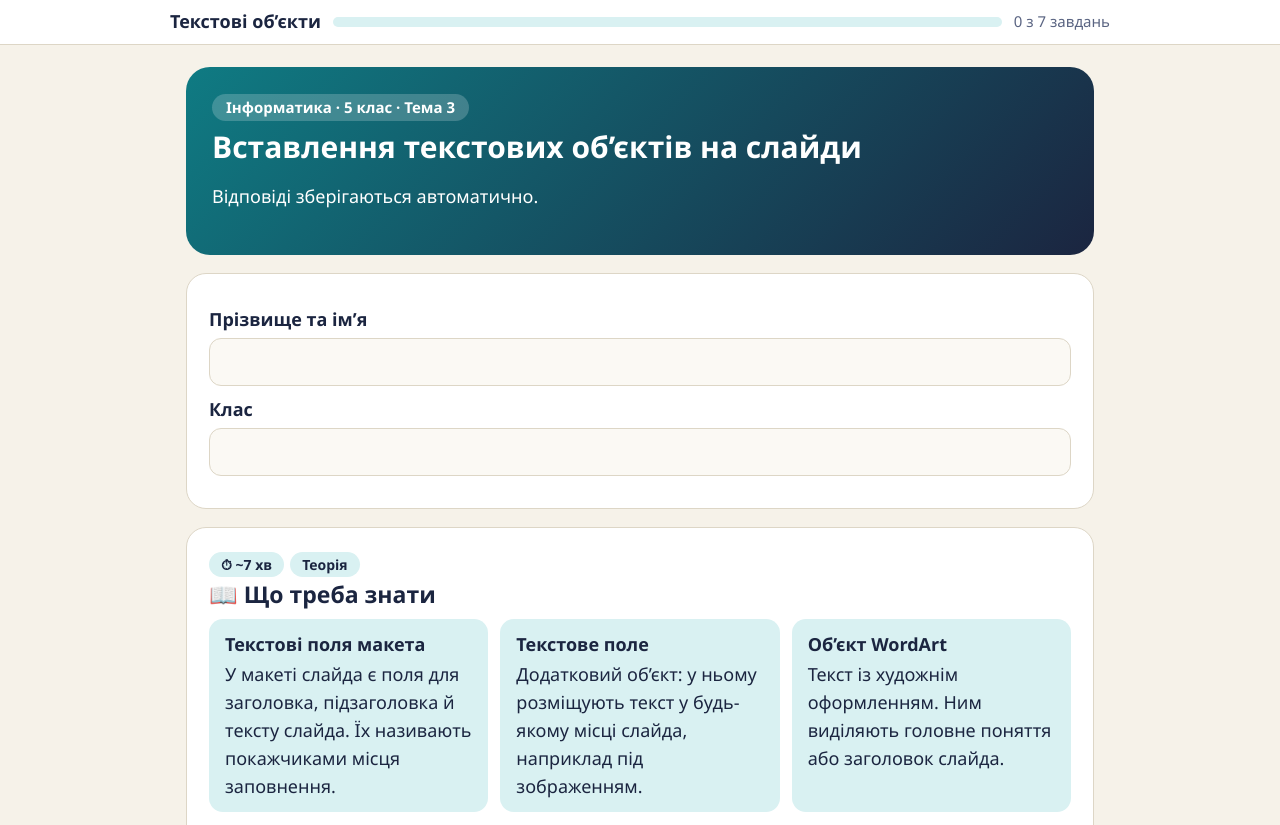
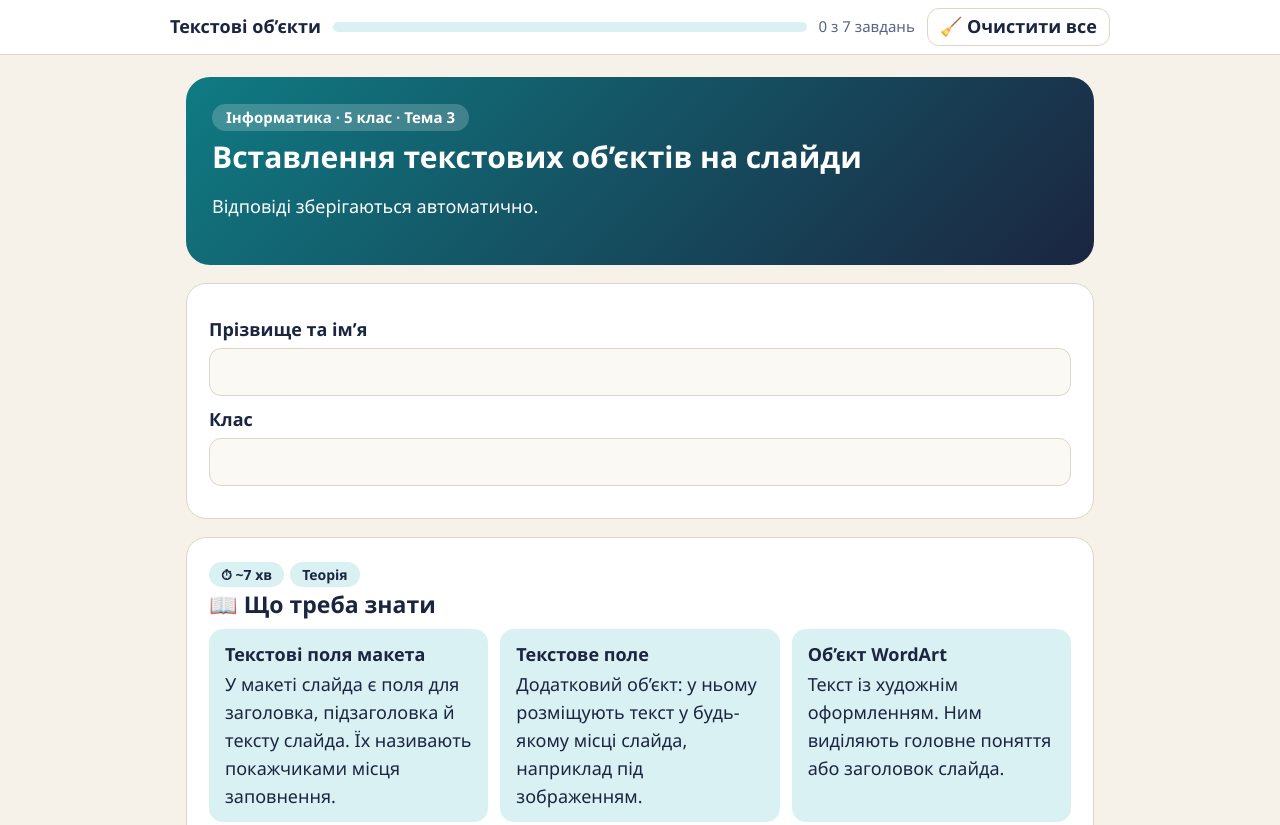
Before and after one commit to lesson202/5_1811, a plain HTML site: page index.html in a window 1280 px wide. Shown: the top 825 px of the page. Drawn offline with Linux system fonts and the light colour scheme.

Commit message:
Add files via upload

```diff
--- a/index.html
+++ b/index.html
@@ -56,13 +56,14 @@ button.ghost{background:transparent;color:var(--ink);border:1px solid var(--line
 </style>
 </head>
 <body>
-<div class="top"><div class="row"><b id="who">Текстові об’єкти</b><div class="bar"><i id="fill"></i></div><span class="small" id="prog"></span></div></div>
+<div class="top"><div class="row"><b id="who">Текстові об’єкти</b><div class="bar"><i id="fill"></i></div><span class="small" id="prog"></span><button class="ghost" data-act="reset" style="margin:0;padding:4px 12px">🧹 Очистити все</button></div></div>
 <main id="app"></main>
 <script>
 var LS='tekst_5kl_v1',storageOk=true;
 function esc(s){return String(s==null?'':s).replace(/[&<>"']/g,function(c){return {'&':'&amp;','<':'&lt;','>':'&gt;','"':'&quot;',"'":'&#39;'}[c]})}
 var state={a:{},c:{},name:'',cls:''};
 try{var s=localStorage.getItem(LS);if(s)state=Object.assign(state,JSON.parse(s))}catch(e){storageOk=false}
+function clearTask(id){Object.keys(state.a).forEach(function(k){if(k.indexOf(id+'.')===0)delete state.a[k]});delete state.c[id];if(id==='T1'){delete state.a.T1i;delete state.a.T1g;delete state.a.T1w}}
 function save(){try{localStorage.setItem(LS,JSON.stringify(state))}catch(e){storageOk=false}}
 
 /* ---------- data ---------- */
@@ -118,20 +119,20 @@ function t1Html(){var i=state.a.T1i||0,g=state.a.T1g||[],w=state.a.T1w||0,done=i
  var h='<section class="card'+(done?' done':'')+'" id="T1"><span class="tag">⏱ ~3 хв</span><span class="tag">Автоперевірка</span><h2>🔍 1. Які тут текстові об’єкти?</h2>';
  h+=done?'<p class="res">✓ Усе знайдено. Помилок: '+w+'. Балів: '+sc1()+' з 4.</p>':'<p><b>Клацни на слайді:</b> '+esc(T1[i][1])+'</p>';
  h+='<div class="slide click"><div data-o="ph" class="h ph '+c('ph')+'">Синоніми до слова «хуртовина»</div><div data-o="wa" class="wa '+c('wa')+'" style="position:absolute;right:5%;top:8%">ЗИМА</div><div style="display:flex;gap:14px;margin-top:10px"><div data-o="body" class="'+c('body')+'" style="flex:1;font-size:16px;border:1px dashed #9aa3bf;padding:6px">• завірюха<br>• заметіль<br>• віхола</div><div style="width:36%;text-align:center"><div style="background:#dbe6ff;font-size:36px;border-radius:6px">🌨️</div><div data-o="tb" class="sh '+c('tb')+'">Хуртовина</div></div></div></div>';
- return h+'</section>'}
+ return h+'<button class="ghost" data-act="clr" data-t="T1">🧹 Очистити</button></section>'}
 function pickHtml(id){var P=PICKS[id],att=state.c[id]||0,n=scP(id),h='<section class="card'+(att&&n===P.items.length?' done':'')+'" id="'+id+'"><span class="tag">⏱ ~'+P.min+' хв</span><span class="tag">Автоперевірка</span><h2>'+P.ico+' '+esc(P.title)+'</h2><p class="small">'+esc(P.intro)+'</p>';
  P.items.forEach(function(r,i){var v=state.a[id+'.'+i],cls='',fb='';if(att&&v!=null){var ok=v===r[1];cls=ok?' ok':' bad';fb=ok?'✓ Правильно. '+esc(P.why[i]):(att>=2?'✗ '+esc(P.why[i]):'✗ Подумай ще раз.')}else if(att)cls=' bad',fb='Відповідь не обрано.';
   h+='<div class="it'+cls+'"><p>'+(i+1)+'. '+(P.mono?'<code>'+esc(r[0])+'</code>':esc(r[0]))+'</p><div class="chips">'+P.labels.map(function(l,j){return '<label><input type="radio" name="'+id+'.'+i+'" data-k="'+id+'.'+i+'" value="'+j+'"'+(v===j?' checked':'')+'> '+esc(l)+'</label>'}).join('')+'</div>'+(fb?'<p class="fb">'+fb+'</p>':'')+'</div>'});
- h+='<button data-act="check" data-t="'+id+'">Перевірити</button>';if(att)h+='<span class="res">Результат: '+n+' з '+P.items.length+'</span>';return h+'</section>'}
+ h+='<button data-act="check" data-t="'+id+'">Перевірити</button><button class="ghost" data-act="clr" data-t="'+id+'">🧹 Очистити</button>';if(att)h+='<span class="res">Результат: '+n+' з '+P.items.length+'</span>';return h+'</section>'}
 function t4Html(){var att=state.c.T4||0,n=sc4(),h='<section class="card'+(att&&n===4?' done':'')+'" id="T4"><span class="tag">⏱ ~2 хв</span><span class="tag">Автоперевірка</span><h2>🔢 4. Як вставити текстове поле</h2><p class="small">Постав кроки в правильному порядку (1–4).</p>';
  T4.forEach(function(r,i){var v=state.a['T4.'+i],cls='',fb='';if(att&&v){var ok=Number(v)===r[1];cls=ok?' ok':' bad';fb=ok?'✓':'✗'}
   h+='<div class="it'+cls+'"><label class="f" style="margin:0"><span>'+esc(r[0])+' '+fb+'</span><select data-k="T4.'+i+'" style="max-width:160px"><option value="">№</option>'+[1,2,3,4].map(function(k){return '<option'+(String(v)===String(k)?' selected':'')+'>'+k+'</option>'}).join('')+'</select></label></div>'});
- h+='<button data-act="check" data-t="T4">Перевірити</button>';if(att)h+='<span class="res">Результат: '+n+' з 4</span>';return h+'</section>'}
+ h+='<button data-act="check" data-t="T4">Перевірити</button><button class="ghost" data-act="clr" data-t="T4">🧹 Очистити</button>';if(att)h+='<span class="res">Результат: '+n+' з 4</span>';return h+'</section>'}
 function pHtml(){var h='<section class="card'+(pDone()?' done':'')+'" id="P"><span class="tag">⏱ ~18 хв</span><span class="tag">Практична робота</span><h2>💻 6. Працюємо в Google Презентаціях</h2><p class="small">Увага! Дотримуйся вимог безпеки в кабінеті інформатики. Виконуй кроки по черзі й став галочки. Назви команд можуть трохи відрізнятися залежно від мови інтерфейсу.</p>';
  STEPS.forEach(function(s,i){h+='<label class="opt"><input type="checkbox" data-bool="P.s'+i+'"'+(state.a['P.s'+i]?' checked':'')+'> <span><b>'+(i+1)+'.</b> '+esc(s)+'</span></label>'});
  h+='<label class="f"><span>Посилання на твою презентацію</span><input type="url" placeholder="https://docs.google.com/presentation/…" data-k="P.url" value="'+esc(state.a['P.url'])+'"></label><p class="small" id="urlhint">'+(urlOk(state.a['P.url'])?'✓ Посилання виглядає правильно.':'Встав адресу, що починається з https://docs.google.com/presentation/')+'</p>';
- var rq=state.a['P.req']||[];h+='<h3 style="margin-top:12px">Перевір свою роботу</h3>'+CHECKS.map(function(r,j){return '<label class="opt" style="padding:4px 10px"><input type="checkbox" data-k="P.req" data-opt="'+(j+1)+'"'+(rq.indexOf(j+1)>-1?' checked':'')+'> <span>'+r+'</span></label>'}).join('');return h+'</section>'}
-function rHtml(){return '<section class="card" id="R"><span class="tag">⏱ ~3 хв</span><span class="tag">Рефлексія</span><h2>💭 7. Підсумок</h2><label class="f"><span>Які текстові об’єкти можна вставити на слайд і для чого вони потрібні?</span><textarea data-k="R.a">'+esc(state.a['R.a'])+'</textarea></label><label class="f"><span>Що було найважче під час роботи?</span><textarea data-k="R.b">'+esc(state.a['R.b'])+'</textarea></label><label class="f"><span>Оціни свою роботу</span><select data-k="R.s"><option value="">— обери —</option>'+[1,2,3,4,5].map(function(n){return '<option'+(String(state.a['R.s'])===String(n)?' selected':'')+'>'+n+'</option>'}).join('')+'</select></label></section>'}
+ var rq=state.a['P.req']||[];h+='<h3 style="margin-top:12px">Перевір свою роботу</h3>'+CHECKS.map(function(r,j){return '<label class="opt" style="padding:4px 10px"><input type="checkbox" data-k="P.req" data-opt="'+(j+1)+'"'+(rq.indexOf(j+1)>-1?' checked':'')+'> <span>'+r+'</span></label>'}).join('');return h+'<button class="ghost" data-act="clr" data-t="P">🧹 Очистити</button></section>'}
+function rHtml(){return '<section class="card" id="R"><span class="tag">⏱ ~3 хв</span><span class="tag">Рефлексія</span><h2>💭 7. Підсумок</h2><label class="f"><span>Які текстові об’єкти можна вставити на слайд і для чого вони потрібні?</span><textarea data-k="R.a">'+esc(state.a['R.a'])+'</textarea></label><label class="f"><span>Що було найважче під час роботи?</span><textarea data-k="R.b">'+esc(state.a['R.b'])+'</textarea></label><label class="f"><span>Оціни свою роботу</span><select data-k="R.s"><option value="">— обери —</option>'+[1,2,3,4,5].map(function(n){return '<option'+(String(state.a['R.s'])===String(n)?' selected':'')+'>'+n+'</option>'}).join('')+'</select></label><button class="ghost" data-act="clr" data-t="R">🧹 Очистити</button></section>'}
 function resHtml(){return '<section class="card" id="res"><h2>🏆 Результат</h2><p>Автоперевірка: <b>'+total()+' з '+MAX+'</b> балів. Практичну частину й рефлексію оцінює вчитель.</p><button class="ghost" data-act="copy">Показати результат для копіювання</button><button class="ghost" data-act="print">Друк / PDF</button><button class="ghost" data-act="reset">Почати спочатку</button><div id="out"></div></section>'}
 function render(){var h='';
  if(!storageOk)h+='<div class="card" style="background:var(--soft)">⚠️ Браузер не дозволяє зберігати дані. Не оновлюй сторінку, а наприкінці скопіюй результат.</div>';
@@ -161,10 +162,11 @@ document.addEventListener('click',function(e){
   save();refresh('T1',t1Html);return}
  var b=e.target.closest('[data-act]');if(!b)return;var act=b.dataset.act;
  if(act==='check'){var id=b.dataset.t;state.c[id]=(state.c[id]||0)+1;save();refresh(id,id==='T4'?t4Html:function(){return pickHtml(id)});return}
+ if(act==='clr'){if(!confirm('Очистити це завдання?'))return;clearTask(b.dataset.t);save();var yy=window.scrollY;render();window.scrollTo(0,yy);return}
  if(act==='print'){window.print();return}
  if(act==='copy'){var w=document.getElementById('out');w.innerHTML='<textarea readonly style="min-height:200px;font-size:14px;font-family:Consolas,monospace"></textarea><button data-act="doCopy">Скопіювати</button>';var ta=w.querySelector('textarea');ta.value=report();ta.select();return}
  if(act==='doCopy'){var t=document.querySelector('#out textarea');t.select();try{navigator.clipboard.writeText(t.value)}catch(x){document.execCommand('copy')}b.textContent='Скопійовано ✓';return}
- if(act==='reset'){if(confirm('Стерти всі відповіді й почати спочатку?')){state={a:{},c:{},name:'',cls:''};save();render();window.scrollTo(0,0)}}});
+ if(act==='reset'){if(confirm('Очистити всі відповіді й почати спочатку?')){state={a:{},c:{},name:'',cls:''};save();render();window.scrollTo(0,0)}}});
 render();
 </script>
 </body>
```
